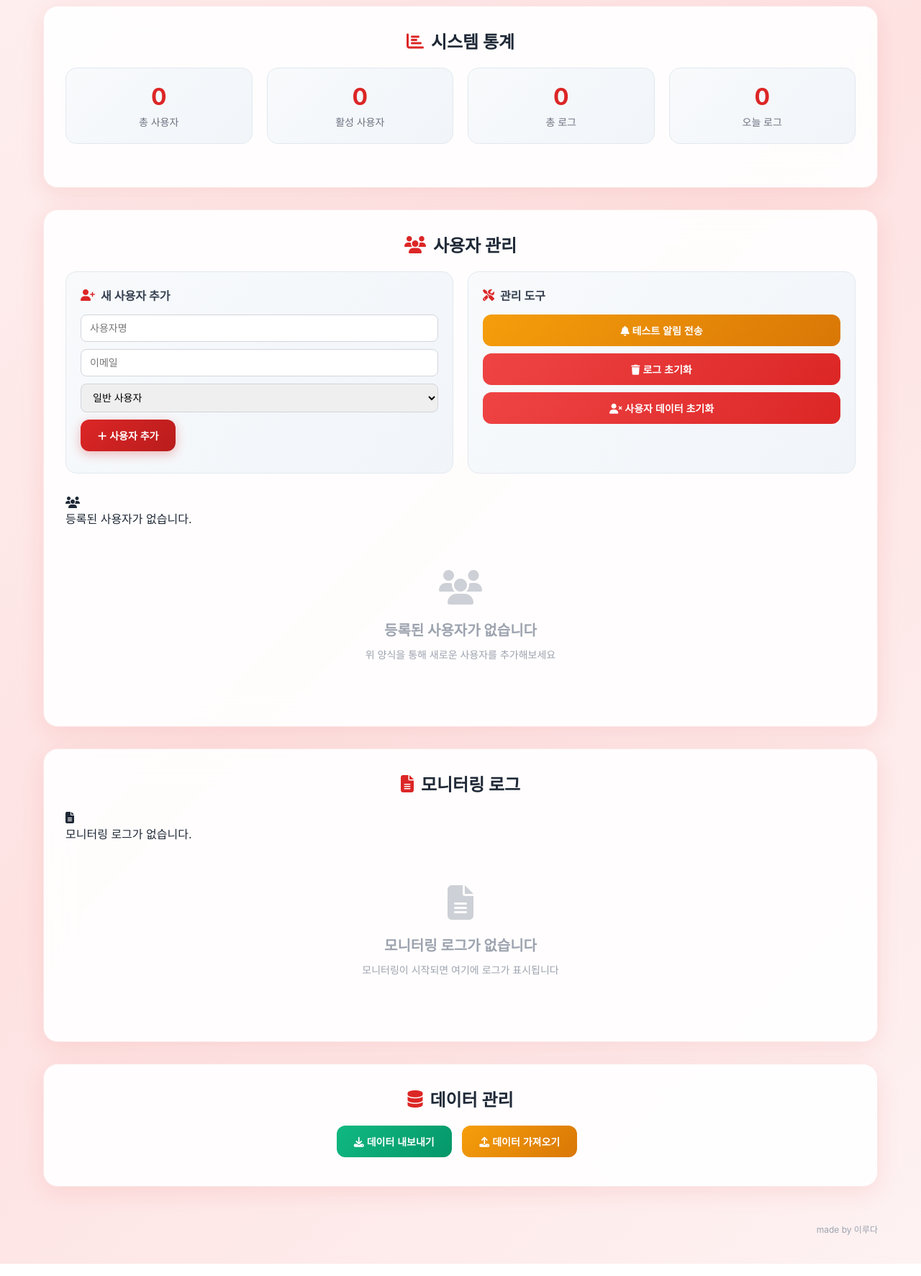
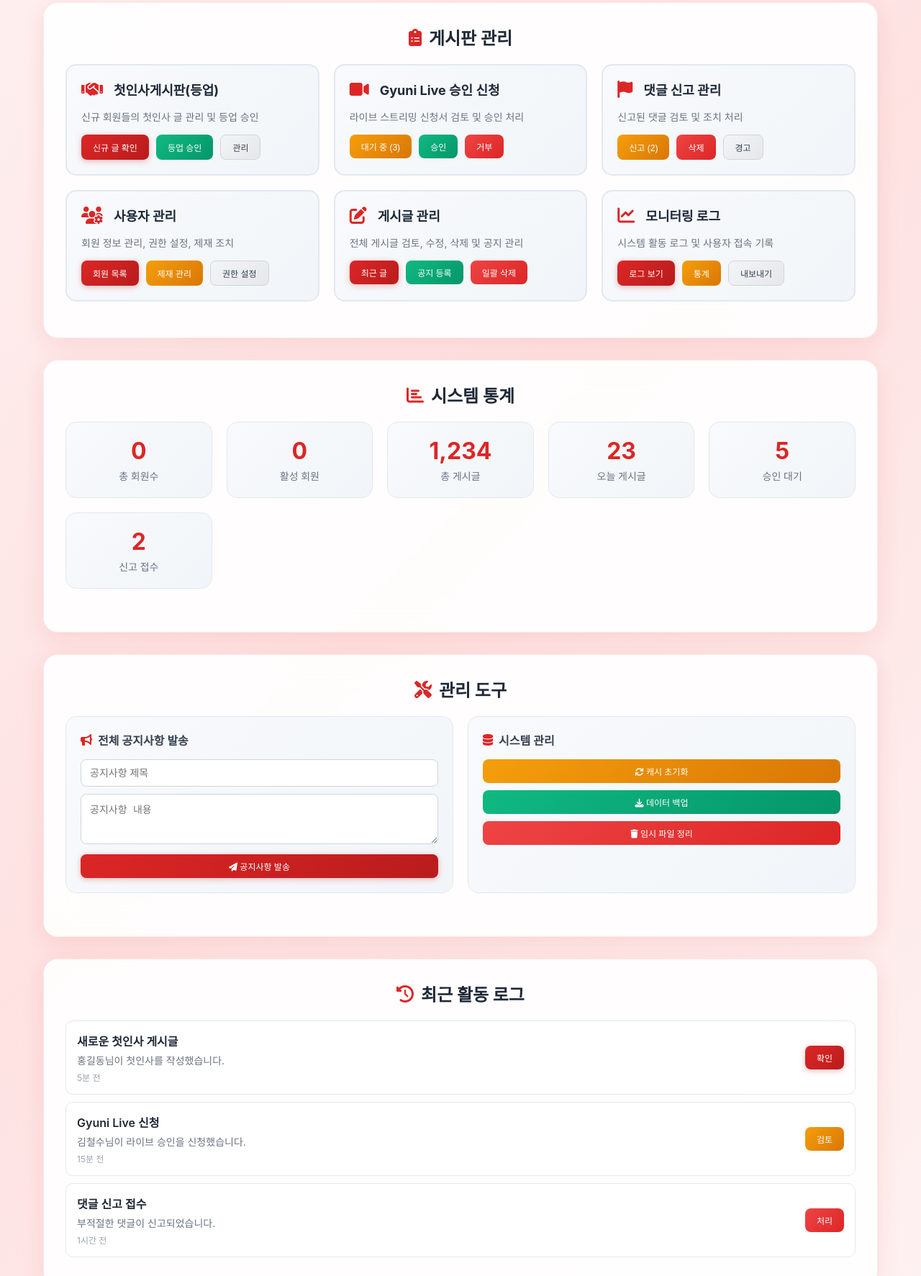
Before and after one commit to cometrue940319/gyuni-monitor, a plain HTML site: page admin.html in a window 1280 px wide. Shown: the part 380-2153 px from the top of the page at 72% size. Drawn offline with Linux system fonts and the light colour scheme; sample sign-in values are in the browser's storage; a web font is replaced by a local one.

Commit message:
Update admin.html

```diff
--- a/admin.html
+++ b/admin.html
@@ -174,6 +174,103 @@
             margin-right: 10px;
         }
 
+        .board-grid {
+            display: grid;
+            grid-template-columns: repeat(auto-fit, minmax(300px, 1fr));
+            gap: 20px;
+            margin-bottom: 20px;
+        }
+
+        .board-admin-card {
+            background: linear-gradient(135deg, #f8fafc, #f1f5f9);
+            border: 2px solid #e2e8f0;
+            border-radius: 15px;
+            padding: 20px;
+            transition: all 0.3s ease;
+            cursor: pointer;
+        }
+
+        .board-admin-card:hover {
+            transform: translateY(-2px);
+            box-shadow: 0 8px 25px rgba(220, 38, 38, 0.1);
+            border-color: #dc2626;
+        }
+
+        .board-admin-header {
+            display: flex;
+            justify-content: between;
+            align-items: center;
+            margin-bottom: 15px;
+        }
+
+        .board-admin-icon {
+            font-size: 24px;
+            color: #dc2626;
+            margin-right: 15px;
+        }
+
+        .board-admin-title {
+            font-size: 18px;
+            font-weight: bold;
+            color: #1f2937;
+            flex: 1;
+        }
+
+        .board-admin-description {
+            color: #6b7280;
+            font-size: 14px;
+            margin-bottom: 15px;
+        }
+
+        .board-admin-actions {
+            display: flex;
+            gap: 10px;
+        }
+
+        .btn {
+            display: inline-block;
+            padding: 8px 16px;
+            border: none;
+            border-radius: 8px;
+            font-weight: 500;
+            font-size: 12px;
+            cursor: pointer;
+            transition: all 0.3s ease;
+            text-decoration: none;
+        }
+
+        .btn-primary {
+            background: linear-gradient(135deg, #dc2626, #b91c1c);
+            color: white;
+            box-shadow: 0 2px 8px rgba(220, 38, 38, 0.3);
+        }
+
+        .btn-primary:hover {
+            transform: translateY(-1px);
+            box-shadow: 0 4px 12px rgba(220, 38, 38, 0.4);
+        }
+
+        .btn-secondary {
+            background: linear-gradient(135deg, #f3f4f6, #e5e7eb);
+            color: #374151;
+            border: 1px solid #d1d5db;
+        }
+
+        .btn-warning {
+            background: linear-gradient(135deg, #f59e0b, #d97706);
+            color: white;
+        }
+
+        .btn-danger {
+            background: linear-gradient(135deg, #ef4444, #dc2626);
+            color: white;
+        }
+
+        .btn-success {
+            background: linear-gradient(135deg, #10b981, #059669);
+            color: white;
+        }
+
         .stats-grid {
             display: grid;
             grid-template-columns: repeat(auto-fit, minmax(200px, 1fr));
@@ -210,7 +307,7 @@
 
         .form-grid {
             display: grid;
-            grid-template-columns: repeat(auto-fit, minmax(300px, 1fr));
+            grid-template-columns: repeat(auto-fit, minmax(350px, 1fr));
             gap: 20px;
             margin-bottom: 30px;
         }
@@ -249,50 +346,6 @@
             outline: none;
             border-color: #dc2626;
             box-shadow: 0 0 0 2px rgba(220, 38, 38, 0.1);
-        }
-
-        .controls {
-            text-align: center;
-            margin-top: 20px;
-        }
-
-        .btn {
-            display: inline-block;
-            padding: 12px 24px;
-            margin: 0 10px 10px 0;
-            border: none;
-            border-radius: 12px;
-            font-weight: 600;
-            font-size: 14px;
-            cursor: pointer;
-            transition: all 0.3s ease;
-            text-decoration: none;
-        }
-
-        .btn-primary {
-            background: linear-gradient(135deg, #dc2626, #b91c1c);
-            color: white;
-            box-shadow: 0 4px 15px rgba(220, 38, 38, 0.3);
-        }
-
-        .btn-primary:hover {
-            transform: translateY(-2px);
-            box-shadow: 0 8px 25px rgba(220, 38, 38, 0.4);
-        }
-
-        .btn-success {
-            background: linear-gradient(135deg, #10b981, #059669);
-            color: white;
-        }
-
-        .btn-warning {
-            background: linear-gradient(135deg, #f59e0b, #d97706);
-            color: white;
-        }
-
-        .btn-danger {
-            background: linear-gradient(135deg, #ef4444, #dc2626);
-            color: white;
         }
 
         .status-list {
@@ -334,121 +387,6 @@
             font-size: 14px;
         }
 
-        .user-item {
-            display: flex;
-            justify-content: between;
-            align-items: center;
-            padding: 15px;
-            background: white;
-            border: 1px solid #e5e7eb;
-            border-radius: 10px;
-            margin-bottom: 10px;
-        }
-
-        .user-info {
-            flex: 1;
-        }
-
-        .user-name {
-            font-weight: 600;
-            color: #1f2937;
-            margin-bottom: 5px;
-        }
-
-        .user-email {
-            font-size: 14px;
-            color: #6b7280;
-            margin-bottom: 5px;
-        }
-
-        .user-meta {
-            font-size: 12px;
-            color: #9ca3af;
-        }
-
-        .user-actions {
-            display: flex;
-            gap: 8px;
-        }
-
-        .btn-small {
-            padding: 6px 12px;
-            font-size: 12px;
-            border-radius: 6px;
-        }
-
-        .user-badge {
-            display: inline-block;
-            padding: 2px 8px;
-            border-radius: 10px;
-            font-size: 11px;
-            font-weight: 500;
-            margin-left: 8px;
-        }
-
-        .badge-admin {
-            background: #fecaca;
-            color: #991b1b;
-        }
-
-        .badge-active {
-            background: #d1fae5;
-            color: #065f46;
-        }
-
-        .badge-inactive {
-            background: #f3f4f6;
-            color: #6b7280;
-        }
-
-        .log-item {
-            padding: 15px;
-            background: white;
-            border: 1px solid #e5e7eb;
-            border-radius: 10px;
-            margin-bottom: 10px;
-        }
-
-        .log-header {
-            display: flex;
-            justify-content: space-between;
-            align-items: center;
-            margin-bottom: 10px;
-        }
-
-        .log-type {
-            display: inline-block;
-            padding: 2px 8px;
-            border-radius: 10px;
-            font-size: 11px;
-            font-weight: 500;
-        }
-
-        .log-new-post {
-            background: #dbeafe;
-            color: #1e40af;
-        }
-
-        .log-new-comment {
-            background: #d1fae5;
-            color: #065f46;
-        }
-
-        .log-error {
-            background: #fecaca;
-            color: #991b1b;
-        }
-
-        .log-message {
-            color: #1f2937;
-            margin-bottom: 5px;
-        }
-
-        .log-meta {
-            font-size: 12px;
-            color: #9ca3af;
-        }
-
         @media (max-width: 768px) {
             .container {
                 padding: 15px;
@@ -458,17 +396,8 @@
                 font-size: 36px;
             }
 
-            .stats-grid {
-                grid-template-columns: repeat(2, 1fr);
-            }
-
-            .form-grid {
+            .board-grid, .form-grid {
                 grid-template-columns: 1fr;
-            }
-
-            .btn {
-                display: block;
-                margin: 0 0 10px 0;
             }
 
             .user-controls {
@@ -481,7 +410,6 @@
             }
         }
 
-        /* 숨김 클래스 */
         .hidden {
             display: none;
         }
@@ -521,13 +449,119 @@
                     <i class="fas fa-home"></i>
                     &nbsp;홈으로
                 </a>
-                <button id="logoutBtn" class="btn btn-danger btn-small" style="margin-left: 10px;">
+                <button id="logoutBtn" class="btn btn-danger" style="margin-left: 10px; padding: 8px 16px;">
                     <i class="fas fa-sign-out-alt"></i> 로그아웃
                 </button>
             </div>
         </div>
 
-        <!-- 통계 -->
+        <!-- 게시판 관리 -->
+        <div class="card">
+            <h2 class="section-title">
+                <i class="fas fa-clipboard-list"></i>
+                게시판 관리
+            </h2>
+
+            <div class="board-grid">
+                <!-- 첫인사게시판(등업) -->
+                <div class="board-admin-card">
+                    <div class="board-admin-header">
+                        <i class="board-admin-icon fas fa-handshake"></i>
+                        <div class="board-admin-title">첫인사게시판(등업)</div>
+                    </div>
+                    <div class="board-admin-description">
+                        신규 회원들의 첫인사 글 관리 및 등업 승인
+                    </div>
+                    <div class="board-admin-actions">
+                        <button class="btn btn-primary">신규 글 확인</button>
+                        <button class="btn btn-success">등업 승인</button>
+                        <button class="btn btn-secondary">관리</button>
+                    </div>
+                </div>
+
+                <!-- Gyuni Live 승인 신청 -->
+                <div class="board-admin-card">
+                    <div class="board-admin-header">
+                        <i class="board-admin-icon fas fa-video"></i>
+                        <div class="board-admin-title">Gyuni Live 승인 신청</div>
+                    </div>
+                    <div class="board-admin-description">
+                        라이브 스트리밍 신청서 검토 및 승인 처리
+                    </div>
+                    <div class="board-admin-actions">
+                        <button class="btn btn-warning">대기 중 (3)</button>
+                        <button class="btn btn-success">승인</button>
+                        <button class="btn btn-danger">거부</button>
+                    </div>
+                </div>
+
+                <!-- 댓글 신고 관리 -->
+                <div class="board-admin-card">
+                    <div class="board-admin-header">
+                        <i class="board-admin-icon fas fa-flag"></i>
+                        <div class="board-admin-title">댓글 신고 관리</div>
+                    </div>
+                    <div class="board-admin-description">
+                        신고된 댓글 검토 및 조치 처리
+                    </div>
+                    <div class="board-admin-actions">
+                        <button class="btn btn-warning">신고 (2)</button>
+                        <button class="btn btn-danger">삭제</button>
+                        <button class="btn btn-secondary">경고</button>
+                    </div>
+                </div>
+
+                <!-- 사용자 관리 -->
+                <div class="board-admin-card">
+                    <div class="board-admin-header">
+                        <i class="board-admin-icon fas fa-users-cog"></i>
+                        <div class="board-admin-title">사용자 관리</div>
+                    </div>
+                    <div class="board-admin-description">
+                        회원 정보 관리, 권한 설정, 제재 조치
+                    </div>
+                    <div class="board-admin-actions">
+                        <button class="btn btn-primary">회원 목록</button>
+                        <button class="btn btn-warning">제재 관리</button>
+                        <button class="btn btn-secondary">권한 설정</button>
+                    </div>
+                </div>
+
+                <!-- 게시글 관리 -->
+                <div class="board-admin-card">
+                    <div class="board-admin-header">
+                        <i class="board-admin-icon fas fa-edit"></i>
+                        <div class="board-admin-title">게시글 관리</div>
+                    </div>
+                    <div class="board-admin-description">
+                        전체 게시글 검토, 수정, 삭제 및 공지 관리
+                    </div>
+                    <div class="board-admin-actions">
+                        <button class="btn btn-primary">최근 글</button>
+                        <button class="btn btn-success">공지 등록</button>
+                        <button class="btn btn-danger">일괄 삭제</button>
+                    </div>
+                </div>
+
+                <!-- 모니터링 로그 -->
+                <div class="board-admin-card">
+                    <div class="board-admin-header">
+                        <i class="board-admin-icon fas fa-chart-line"></i>
+                        <div class="board-admin-title">모니터링 로그</div>
+                    </div>
+                    <div class="board-admin-description">
+                        시스템 활동 로그 및 사용자 접속 기록
+                    </div>
+                    <div class="board-admin-actions">
+                        <button class="btn btn-primary">로그 보기</button>
+                        <button class="btn btn-warning">통계</button>
+                        <button class="btn btn-secondary">내보내기</button>
+                    </div>
+                </div>
+            </div>
+        </div>
+
+        <!-- 시스템 통계 -->
         <div class="card">
             <h2 class="section-title">
                 <i class="fas fa-chart-bar"></i>
@@ -536,108 +570,112 @@
 
             <div class="stats-grid">
                 <div class="stat-card">
-                    <div id="totalUsers" class="stat-number">0</div>
-                    <div class="stat-label">총 사용자</div>
+                    <div id="totalUsers" class="stat-number">127</div>
+                    <div class="stat-label">총 회원수</div>
                 </div>
                 <div class="stat-card">
-                    <div id="activeUsers" class="stat-number">0</div>
-                    <div class="stat-label">활성 사용자</div>
+                    <div id="activeUsers" class="stat-number">89</div>
+                    <div class="stat-label">활성 회원</div>
                 </div>
                 <div class="stat-card">
-                    <div id="totalLogs" class="stat-number">0</div>
-                    <div class="stat-label">총 로그</div>
+                    <div id="totalPosts" class="stat-number">1,234</div>
+                    <div class="stat-label">총 게시글</div>
                 </div>
                 <div class="stat-card">
-                    <div id="todayLogs" class="stat-number">0</div>
-                    <div class="stat-label">오늘 로그</div>
+                    <div id="todayPosts" class="stat-number">23</div>
+                    <div class="stat-label">오늘 게시글</div>
+                </div>
+                <div class="stat-card">
+                    <div id="pendingApprovals" class="stat-number">5</div>
+                    <div class="stat-label">승인 대기</div>
+                </div>
+                <div class="stat-card">
+                    <div id="reportedContent" class="stat-number">2</div>
+                    <div class="stat-label">신고 접수</div>
                 </div>
             </div>
         </div>
 
-        <!-- 사용자 관리 -->
+        <!-- 관리 도구 -->
         <div class="card">
             <h2 class="section-title">
-                <i class="fas fa-users"></i>
-                사용자 관리
+                <i class="fas fa-tools"></i>
+                관리 도구
             </h2>
 
             <div class="form-grid">
                 <div class="form-card">
                     <div class="form-title">
-                        <i class="fas fa-user-plus"></i>
-                        새 사용자 추가
+                        <i class="fas fa-bullhorn"></i>
+                        전체 공지사항 발송
                     </div>
-                    <form id="addUserForm">
-                        <input type="text" name="username" class="form-control" placeholder="사용자명" required>
-                        <input type="email" name="email" class="form-control" placeholder="이메일" required>
-                        <select name="role" class="form-control">
-                            <option value="user">일반 사용자</option>
-                            <option value="admin">관리자</option>
-                        </select>
-                        <button type="submit" class="btn btn-primary">
-                            <i class="fas fa-plus"></i> 사용자 추가
+                    <form id="noticeForm">
+                        <input type="text" class="form-control" placeholder="공지사항 제목" required>
+                        <textarea class="form-control" placeholder="공지사항 내용" rows="3" required></textarea>
+                        <button type="submit" class="btn btn-primary" style="width: 100%;">
+                            <i class="fas fa-paper-plane"></i> 공지사항 발송
                         </button>
                     </form>
                 </div>
 
                 <div class="form-card">
                     <div class="form-title">
-                        <i class="fas fa-tools"></i>
-                        관리 도구
+                        <i class="fas fa-database"></i>
+                        시스템 관리
                     </div>
-                    <button id="testNotification" class="btn btn-warning" style="width: 100%; margin-bottom: 10px;">
-                        <i class="fas fa-bell"></i> 테스트 알림 전송
+                    <button class="btn btn-warning" style="width: 100%; margin-bottom: 10px;">
+                        <i class="fas fa-sync"></i> 캐시 초기화
                     </button>
-                    <button id="clearLogs" class="btn btn-danger" style="width: 100%; margin-bottom: 10px;">
-                        <i class="fas fa-trash"></i> 로그 초기화
+                    <button class="btn btn-success" style="width: 100%; margin-bottom: 10px;">
+                        <i class="fas fa-download"></i> 데이터 백업
                     </button>
-                    <button id="clearUsers" class="btn btn-danger" style="width: 100%;">
-                        <i class="fas fa-user-times"></i> 사용자 데이터 초기화
+                    <button class="btn btn-danger" style="width: 100%;">
+                        <i class="fas fa-trash"></i> 임시 파일 정리
                     </button>
                 </div>
             </div>
-
-            <div id="userList" class="status-list">
-                <!-- 동적으로 생성될 사용자 목록 -->
-            </div>
-            <div id="emptyUsers" class="empty-state">
-                <i class="fas fa-users"></i>
-                <h3>등록된 사용자가 없습니다</h3>
-                <p>위 양식을 통해 새로운 사용자를 추가해보세요</p>
-            </div>
         </div>
 
-        <!-- 모니터링 로그 -->
+        <!-- 최근 활동 -->
         <div class="card">
             <h2 class="section-title">
-                <i class="fas fa-file-alt"></i>
-                모니터링 로그
+                <i class="fas fa-history"></i>
+                최근 활동 로그
             </h2>
 
-            <div id="logsList" class="status-list">
-                <!-- 동적으로 생성될 로그 목록 -->
-            </div>
-            <div id="emptyLogs" class="empty-state">
-                <i class="fas fa-file-alt"></i>
-                <h3>모니터링 로그가 없습니다</h3>
-                <p>모니터링이 시작되면 여기에 로그가 표시됩니다</p>
-            </div>
-        </div>
+            <div id="activityList" class="status-list">
+                <div class="status-item">
+                    <div style="display: flex; justify-content: between; align-items: center;">
+                        <div style="flex: 1;">
+                            <div style="font-weight: 600; margin-bottom: 5px;">새로운 첫인사 게시글</div>
+                            <div style="font-size: 14px; color: #6b7280;">홍길동님이 첫인사를 작성했습니다.</div>
+                            <div style="font-size: 12px; color: #9ca3af; margin-top: 5px;">5분 전</div>
+                        </div>
+                        <button class="btn btn-primary">확인</button>
+                    </div>
+                </div>
 
-        <!-- 데이터 관리 -->
-        <div class="card">
-            <h2 class="section-title">
-                <i class="fas fa-database"></i>
-                데이터 관리
-            </h2>
+                <div class="status-item">
+                    <div style="display: flex; justify-content: between; align-items: center;">
+                        <div style="flex: 1;">
+                            <div style="font-weight: 600; margin-bottom: 5px;">Gyuni Live 신청</div>
+                            <div style="font-size: 14px; color: #6b7280;">김철수님이 라이브 승인을 신청했습니다.</div>
+                            <div style="font-size: 12px; color: #9ca3af; margin-top: 5px;">15분 전</div>
+                        </div>
+                        <button class="btn btn-warning">검토</button>
+                    </div>
+                </div>
 
-            <div class="controls">
-                <button onclick="exportData()" class="btn btn-success">
-                    <i class="fas fa-download"></i> 데이터 내보내기
-                </button>
-                <button onclick="importData()" class="btn btn-warning">
-                    <i class="fas fa-upload"></i> 데이터 가져오기
-                </button>
+                <div class="status-item">
+                    <div style="display: flex; justify-content: between; align-items: center;">
+                        <div style="flex: 1;">
+                            <div style="font-weight: 600; margin-bottom: 5px;">댓글 신고 접수</div>
+                            <div style="font-size: 14px; color: #6b7280;">부적절한 댓글이 신고되었습니다.</div>
+                            <div style="font-size: 12px; color: #9ca3af; margin-top: 5px;">1시간 전</div>
+                        </div>
+                        <button class="btn btn-danger">처리</button>
+                    </div>
+                </div>
             </div>
         </div>
 
@@ -662,6 +700,21 @@
 
             console.log('관리자 대시보드 로드 완료');
         });
+
+        // 로그아웃 기능
+        document.getElementById('logoutBtn').addEventListener('click', function() {
+            if (confirm('로그아웃 하시겠습니까?')) {
+                localStorage.removeItem('admin_logged_in');
+                localStorage.removeItem('admin_login_time');
+                window.location.href = 'admin-login.html';
+            }
+        });
+
+        // 공지사항 발송
+        document.getElementById('noticeForm').addEventListener('submit', function(e) {
+            e.preventDefault();
+            alert('공지사항이 발송되었습니다!');
+        });
     </script>
 </body>
 </html>
```
